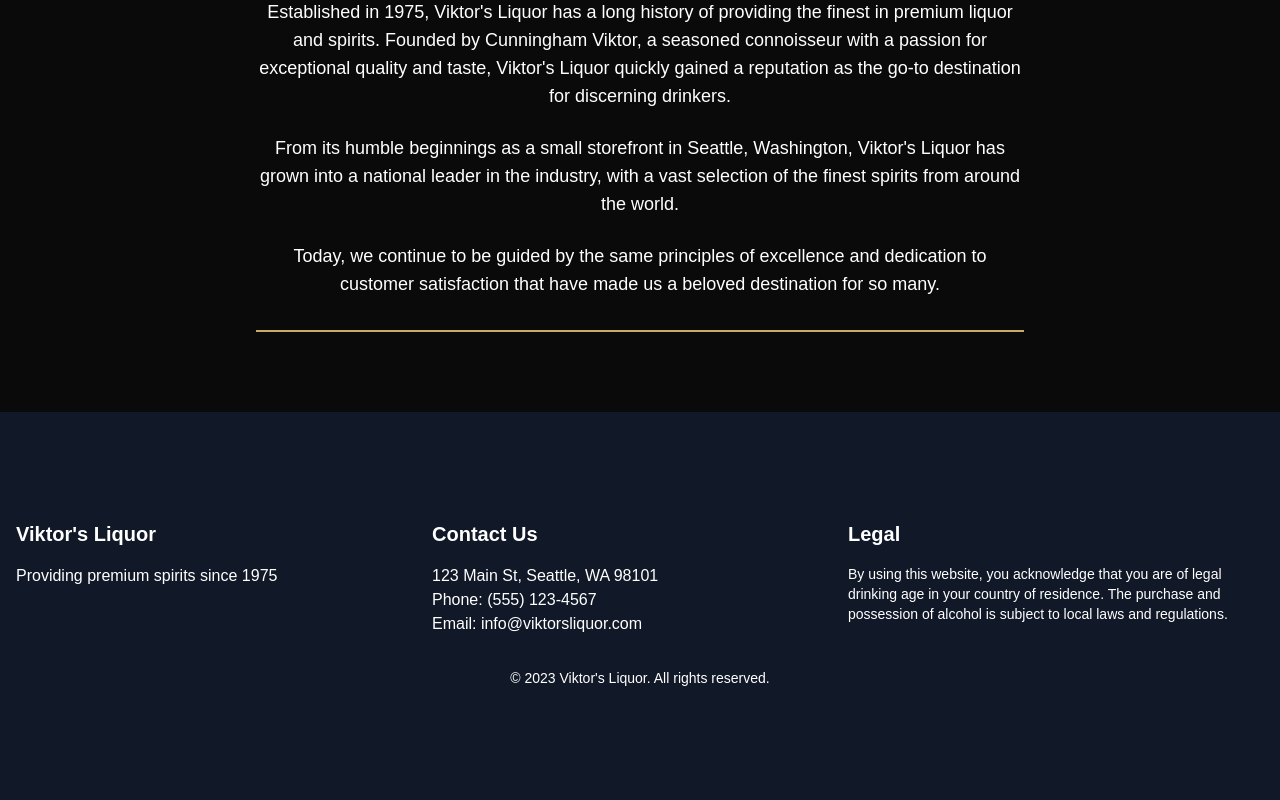
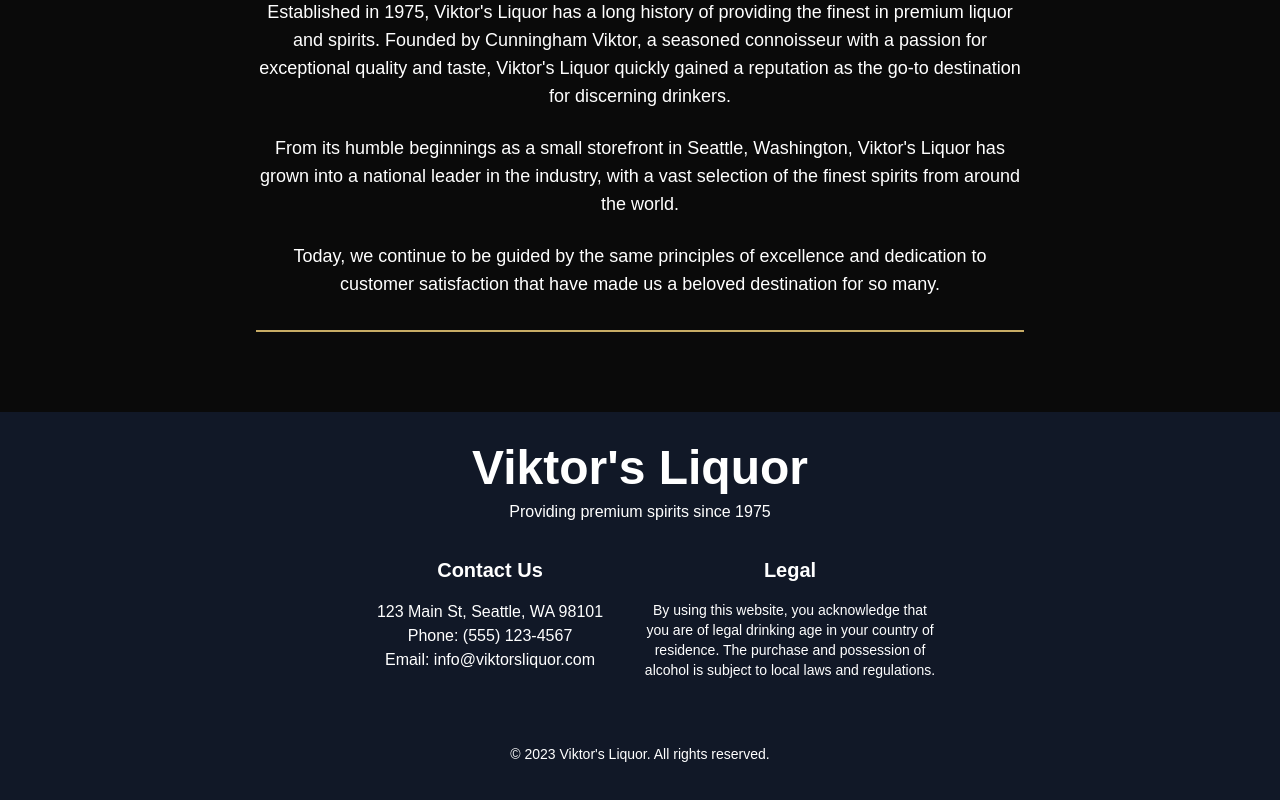
Before and after one commit to CodeLamp168/liquor-shop, a Next.js app: page / in a window 1280 px wide. Shown: the part 1654-2454 px from the top of the page. Built offline with nearby package versions, Linux system fonts and the light colour scheme.

Commit message:
fixed responsive for landing-page + alignment change for footer

```diff
--- a/components/Footer.tsx
+++ b/components/Footer.tsx
@@ -2,19 +2,20 @@ export default function Footer() {
   return (
     <footer className="bg-gray-900 text-white py-8 md:h-[400px]">
       <div className="container mx-auto px-4 md:h-[320px] flex align-items-center justify-center flex-col">
-        <div className="flex flex-wrap justify-center ">
-          <div className="w-full md:w-1/3 mb-6 md:mb-0">
-            <h3 className="text-xl font-semibold mb-4">Viktor's Liquor</h3>
+      <div className="w-full  mb-6 md:mb-0 text-center">
+            <h3 className="text-xl md:text-5xl font-semibold mb-2">Viktor's Liquor</h3>
             <p>Providing premium spirits since 1975</p>
           </div>
-          <div className="w-full md:w-1/3 mb-6 md:mb-0">
-            <h3 className="text-xl font-semibold mb-4">Contact Us</h3>
+        <div className="flex flex-wrap justify-center md:py-8 text-center">
+
+          <div className="w-full md:w-[300px] mb-6 md:mb-0">
+            <h3 className="text-xl  font-semibold mb-4 ">Contact Us</h3>
             <p>123 Main St, Seattle, WA 98101</p>
             <p>Phone: (555) 123-4567</p>
             <p>Email: info@viktorsliquor.com</p>
           </div>
-          <div className="w-full md:w-1/3">
-            <h3 className="text-xl font-semibold mb-4">Legal</h3>
+          <div className="w-full md:w-[300px]">
+            <h3 className="text-xl font-semibold mb-4 ">Legal</h3>
             <p className="text-sm">
               By using this website, you acknowledge that you are of legal drinking age in your country of residence.
               The purchase and possession of alcohol is subject to local laws and regulations.
--- a/components/LandingPage.tsx
+++ b/components/LandingPage.tsx
@@ -23,7 +23,7 @@ export default function LandingPage() {
     <div
       className="right-side flex-1 sm:min-h-[50vh] md:min-h-screen bg-white relative relative"
     >
-      <div className="absolute md:bottom-14 left-11">
+      <div className="md:absolute md:bottom-14 left-11">
         <motion.div
         initial={{ opacity: 0, x: -50 }}
         animate={{ opacity: 1, x: 0 }}
```
